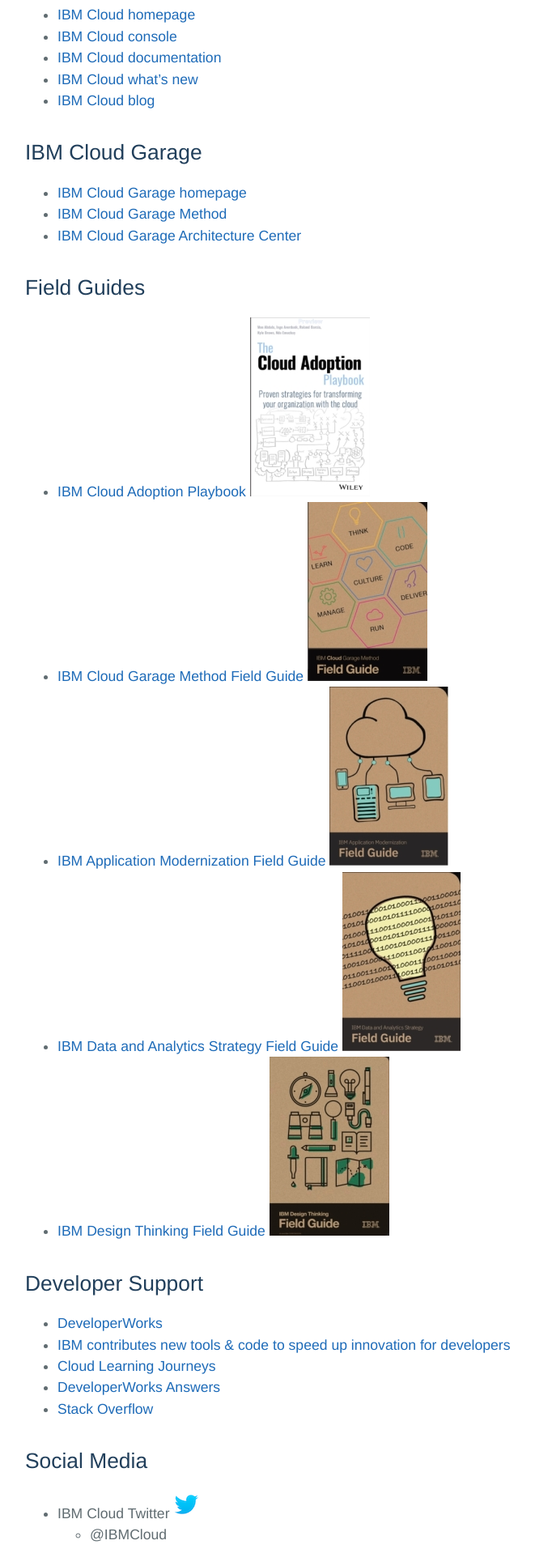
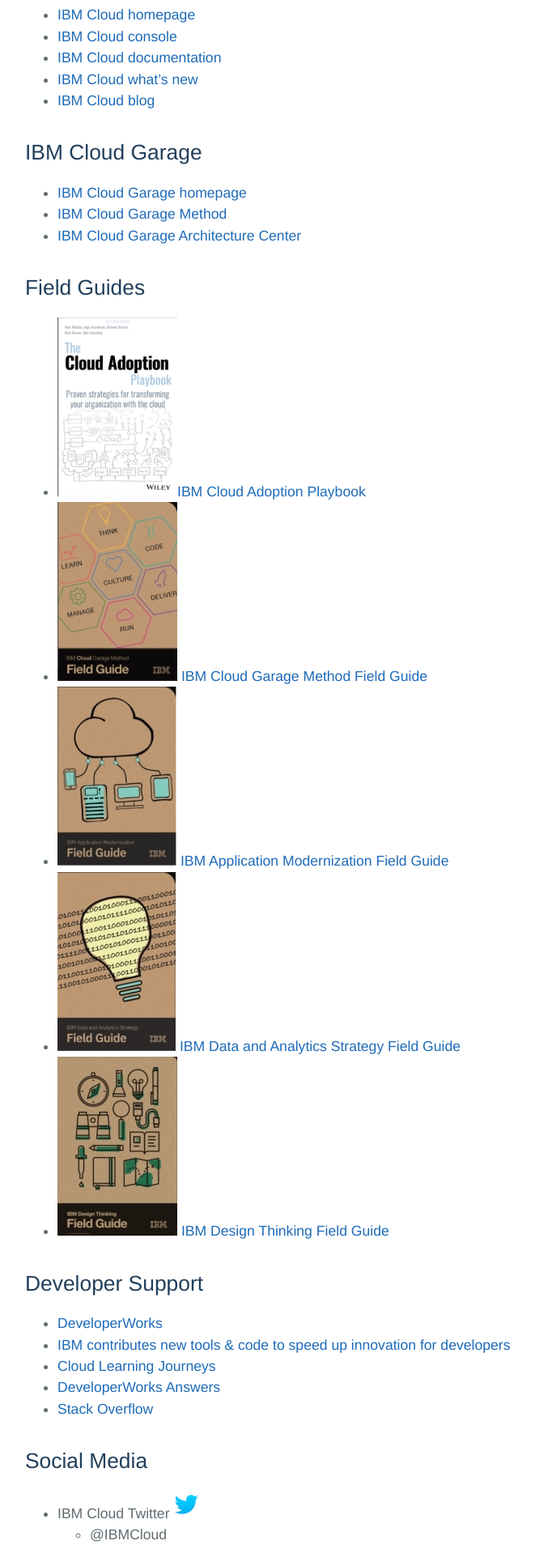
Before and after one commit to ibm-cloud-academy/ibm-cloud-academy.github.io, a Jekyll site: the page built from index.md, in a window 1280 px wide. Shown: the part 724-2637 px from the top of the page at 81% size, without its empty margins (193-854 px from the left). Built offline with Jekyll 4.4.1, drawn with Linux system fonts in a browser that asks for light colours; some web fonts are replaced; our own code applies the rules of GitHub Pages for plain Markdown files.

Commit message:
Update index.md

```diff
--- a/index.md
+++ b/index.md
@@ -22,11 +22,11 @@ layout: default
 * [IBM Cloud Garage Architecture Center](https://www.ibm.com/cloud/garage/category/architectures/)
 
 ## Field Guides
-* [IBM Cloud Adoption Playbook](https://www.ibm.com/cloud/garage/services/the-cloud-adoption-playbook/)  [![ ](/graphics/CloudAdoption-small.jpg)](https://www.amazon.com/dp/1119491819/)
-* [IBM Cloud Garage Method Field Guide](https://www.ibm.com/cloud/garage/content/culture/garage-method-field-guide/)  [![ ](/graphics/GarageFieldGuide-small.jpg)](https://www.ibm.com/cloud/garage/content/culture/garage-method-field-guide/)
-* [IBM Application Modernization Field Guide](https://www.ibm.com/cloud/garage/content/culture/app-modernization-field-guide/)  [![ ](/graphics/AppModernization-small.jpg)](https://www.ibm.com/cloud/garage/content/culture/app-modernization-field-guide/)
-* [IBM Data and Analytics Strategy Field Guide](https://www.ibm.com/cloud/garage/content/culture/data-analytics-field-guide/)  [![ ](/graphics/DataAnalytics-small.jpg)](https://www.ibm.com/cloud/garage/content/culture/data-analytics-field-guide/)
-* [IBM Design Thinking Field Guide](https://www.ibm.com/blogs/bluemix/2016/12/ibm-design-thinking-field-guide/)  [![ ](/graphics/DesignThinking-small.jpg)](http://ibm.biz/fieldguide-public/)
+* [![ ](/graphics/CloudAdoption-small.jpg)](https://www.amazon.com/dp/1119491819/)[IBM Cloud Adoption Playbook](https://www.ibm.com/cloud/garage/services/the-cloud-adoption-playbook/)
+* [![ ](/graphics/GarageFieldGuide-small.jpg)](https://www.ibm.com/cloud/garage/content/culture/garage-method-field-guide/) [IBM Cloud Garage Method Field Guide](https://www.ibm.com/cloud/garage/content/culture/garage-method-field-guide/)
+* [![ ](/graphics/AppModernization-small.jpg)](https://www.ibm.com/cloud/garage/content/culture/app-modernization-field-guide/) [IBM Application Modernization Field Guide](https://www.ibm.com/cloud/garage/content/culture/app-modernization-field-guide/)
+* [![ ](/graphics/DataAnalytics-small.jpg)](https://www.ibm.com/cloud/garage/content/culture/data-analytics-field-guide/) [IBM Data and Analytics Strategy Field Guide](https://www.ibm.com/cloud/garage/content/culture/data-analytics-field-guide/)
+* [![ ](/graphics/DesignThinking-small.jpg)](http://ibm.biz/fieldguide-public/) [IBM Design Thinking Field Guide](https://www.ibm.com/blogs/bluemix/2016/12/ibm-design-thinking-field-guide/)
 
 ## Developer Support
 * [DeveloperWorks](https://www.ibm.com/developerworks/learn/cloud/)
```
